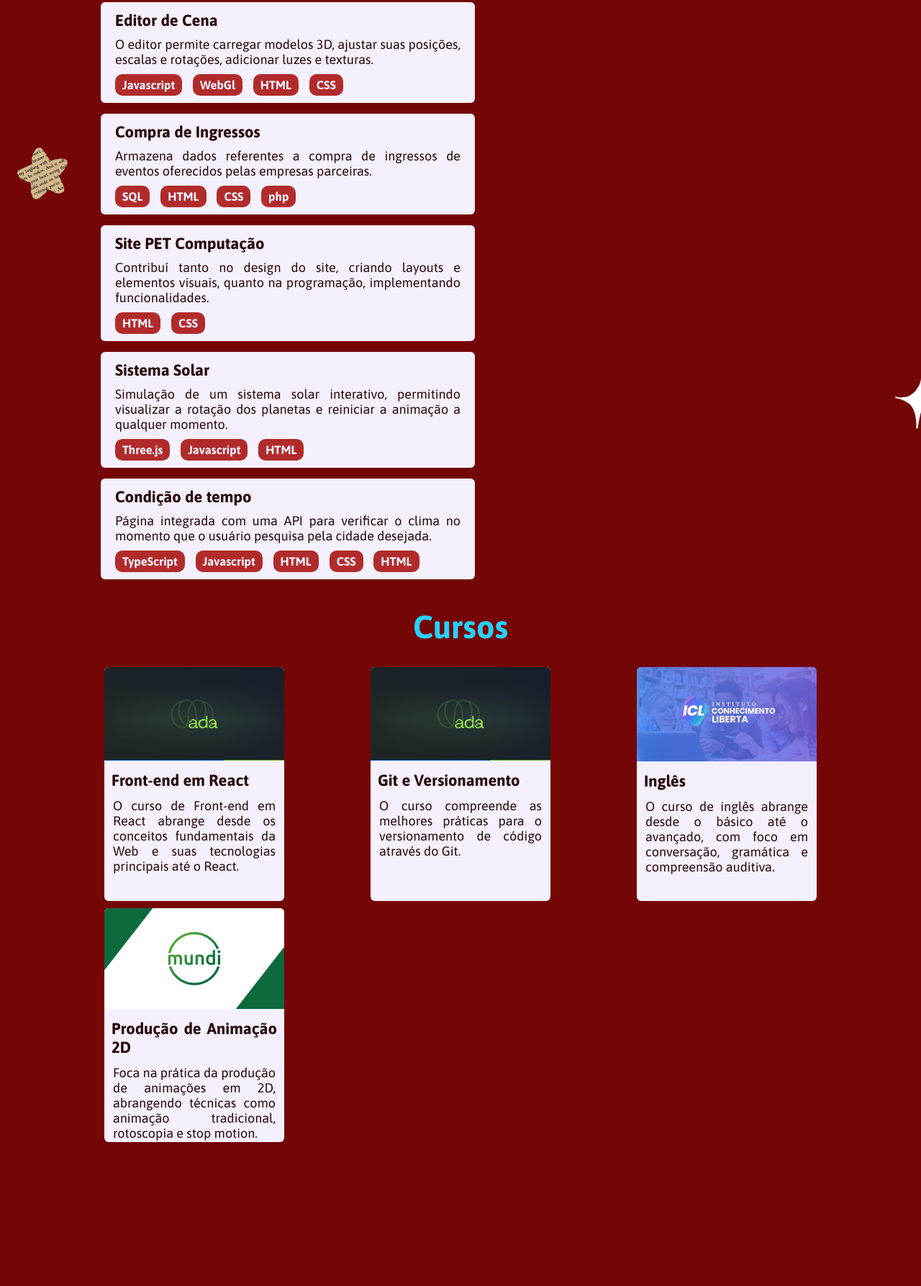
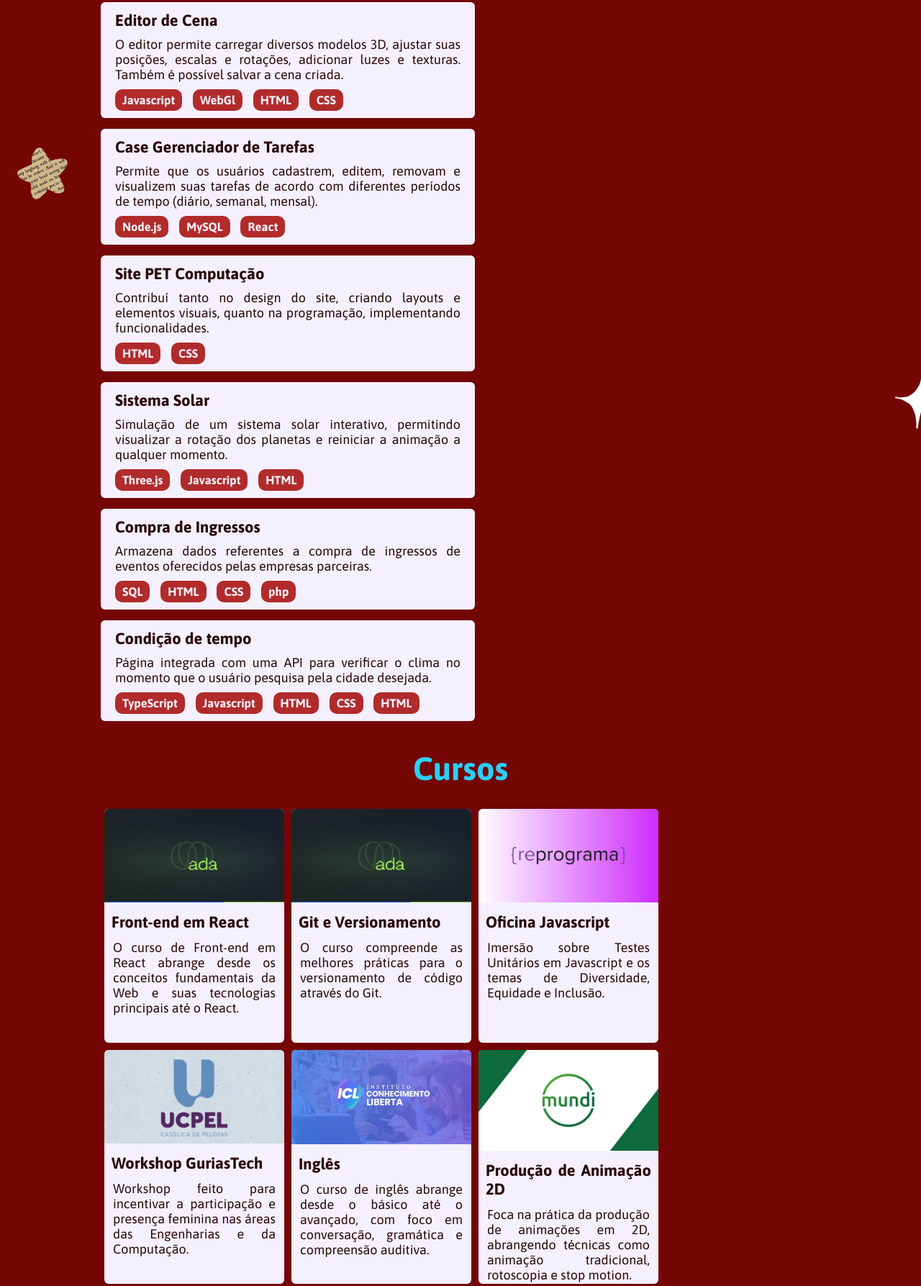
Before and after one commit to majudlorenzoni/portfolio, a plain HTML site: page index.html in a window 1280 px wide. Shown: the part 1895-3682 px from the top of the page at 72% size. Before the commit the page ends 3522 px from the top, so only its background shows below. Drawn offline with Linux system fonts and the light colour scheme.

Commit message:
Atualização de cursos

```diff
--- a/index.html
+++ b/index.html
@@ -123,16 +123,17 @@
         <div class="projects-class">
           <div class="projetos" id="editor">
             <h4>Editor de Cena</h4>
-              <p>O editor permite carregar modelos 3D, ajustar suas posições, escalas e rotações, adicionar luzes e texturas. </p>
+              <p>O editor permite carregar diversos modelos 3D, ajustar suas posições, escalas e rotações, adicionar luzes e texturas. Também é possível salvar a cena criada.</p>
               <h5>Javascript </h5> <h5>WebGl </h5> <h5>HTML </h5> <h5>CSS </h5>
 
           </div>
 
-          <div class="projetos" id="compraIngressos">
-            <h4>Compra de Ingressos</h4>
-            <p>Armazena dados referentes a compra de ingressos de eventos oferecidos pelas empresas parceiras.</p>
-            <h5>SQL</h5> <h5>HTML</h5> <h5>CSS</h5> <h5>php</h5>
+          <div class="projetos" id="gerenciadorTarefas">
+            <h4>Case Gerenciador de Tarefas</h4>
+            <p>Permite que os usuários cadastrem, editem, removam e visualizem suas tarefas de acordo com diferentes períodos de tempo (diário, semanal, mensal). </p>
+            <h5>Node.js</h5> <h5>MySQL</h5> <h5>React</h5>
           </div>
+
 
           <div class="projetos" id="pet">
             <h4>Site PET Computação</h4>
@@ -146,6 +147,12 @@
             <p>Simulação de um sistema solar interativo, permitindo visualizar a rotação dos planetas e reiniciar a animação a qualquer momento.</p>
             <h5>Three.js</h5> <h5>Javascript</h5> <h5>HTML</h5>
 
+          </div>
+
+          <div class="projetos" id="compraIngressos">
+            <h4>Compra de Ingressos</h4>
+            <p>Armazena dados referentes a compra de ingressos de eventos oferecidos pelas empresas parceiras.</p>
+            <h5>SQL</h5> <h5>HTML</h5> <h5>CSS</h5> <h5>php</h5>
           </div>
 
           <div class="projetos" id="condicaoTempo">
@@ -168,6 +175,18 @@
             <img src="img/Ada.png" alt="">
             <h4>Git e Versionamento</h4>
             <p>O curso compreende as melhores práticas para o versionamento de código através do Git.  </p>
+          </div>
+
+          <div class="cursos" id="reprograma">
+            <img src="img/reprograma.png" alt="">
+            <h4>Oficina Javascript</h4>
+            <p>Imersão sobre Testes Unitários em Javascript e os temas de Diversidade, Equidade e Inclusão. </p>
+          </div>
+
+          <div class="cursos" id="workshop">
+            <img src="img/catolica.png" alt="">
+            <h4>Workshop GuriasTech</h4>
+            <p> Workshop feito para incentivar a participação e presença feminina nas áreas das Engenharias e da Computação. </p>
           </div>
 
           <div class="cursos" id="cursoIngles">
--- a/style.css
+++ b/style.css
@@ -509,8 +509,8 @@ p {
   display: flex;
   flex-wrap: wrap;
   margin: 25px 100px;
-  justify-content: space-between;
-  color: #290808;
+  justify-content: flex-start;
+    color: #290808;
 }
 
 .curses-class h4 {
```
Also changed, not shown: img/catolica.png (added), img/reprograma.png (added).
